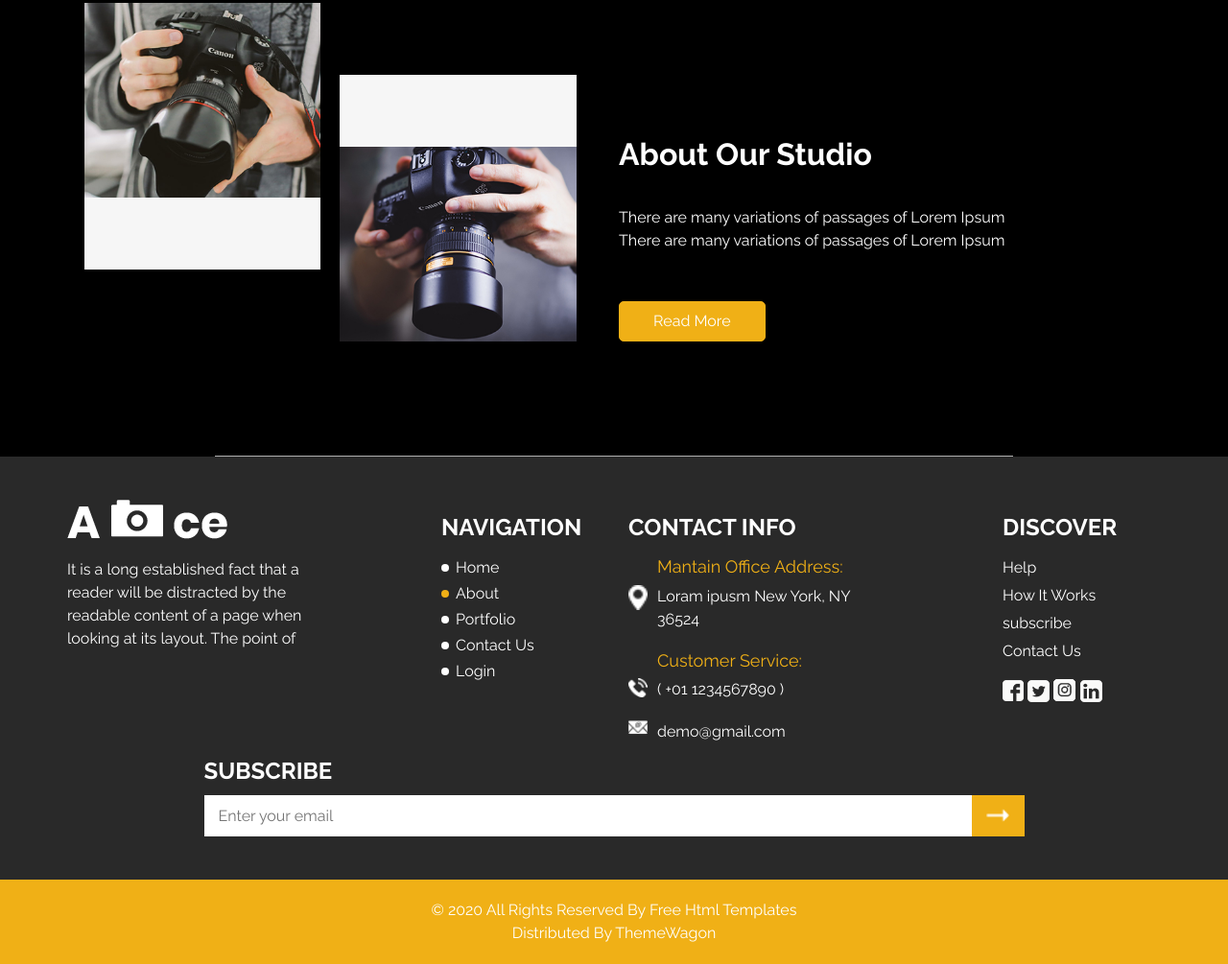
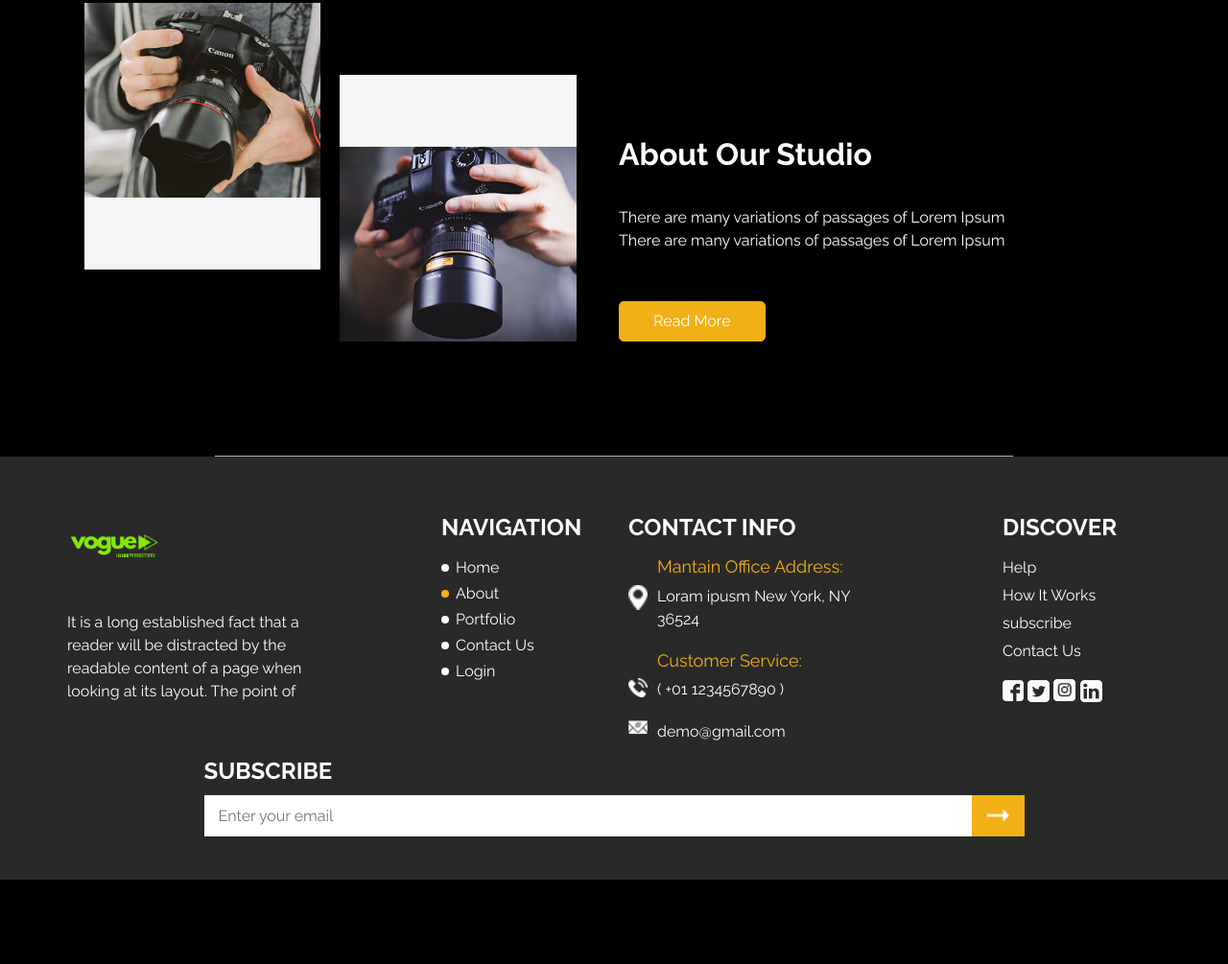
Before and after one commit to Shankshukchan/Vouge-productions.github.io, a plain HTML site: page about.html in a window 1280 px wide. Shown: the part 241-1246 px from the top of the page at 96% size. After the commit the page ends 1158 px from the top, so only its background shows below. Drawn offline with nearby package versions, Linux system fonts and the light colour scheme.

Commit message:
new changes

```diff
--- a/about.html
+++ b/about.html
@@ -12,7 +12,8 @@
   <meta name="description" content="" />
   <meta name="author" content="" />
 
-  <title>Ace</title>
+  <link rel="icon" href="./images/Vouge logo idea 5.png">
+  <title>Vouge</title>
 
 
 
@@ -109,7 +110,7 @@
         <div class="col-md-3">
           <div class="info-logo">
             <a href="">
-              <img src="images/info-logo.png" alt="">
+              <img src="images/Vouge logo idea 5.png" alt="">
             </a>
             <p>
               It is a long established fact that a reader will be distracted by the readable content of a page when
@@ -254,16 +255,7 @@
   <!-- end info_section -->
 
 
-  <!-- footer section -->
-  <section class="container-fluid footer_section">
-    <p>
-      &copy; 2020 All Rights Reserved By
-      <a href="https://html.design/">Free Html Templates</a><br>
-      Distributed By
-      <a href="https://themewagon.com/" target="_blank">ThemeWagon</a>
-    </p>
-  </section>
-  <!-- footer section -->
+
 
   <script type="text/javascript" src="js/jquery-3.4.1.min.js"></script>
   <script type="text/javascript" src="js/bootstrap.js"></script>
--- a/css/style.css
+++ b/css/style.css
@@ -413,17 +413,13 @@ a:focus {
   background-image: url(../images/up-grey.png);
 }
 
-.slider_section .carousel-btn-box .carousel-control-prev:hover {
-  background-image: url(../images/up.png);
-}
+
 
 .slider_section .carousel-btn-box .carousel-control-next {
   background-image: url(../images/down-grey.png);
 }
 
-.slider_section .carousel-btn-box .carousel-control-next:hover {
-  background-image: url(../images/down.png);
-}
+
 
 .slider_section .carousel-indicators-box {
   position: absolute;
@@ -1135,6 +1131,10 @@ a:focus {
   display: flex;
   margin-bottom: 20px;
 }
+.info_section .info-logo img{
+  width: 6rem;
+
+}
 
 .info_section .info-logo h2 {
   font-weight: bold;
```
Also changed, not shown: contact.html (+4 -12 lines), index.html (+1 -12 lines), portfolio.html (+4 -12 lines).
